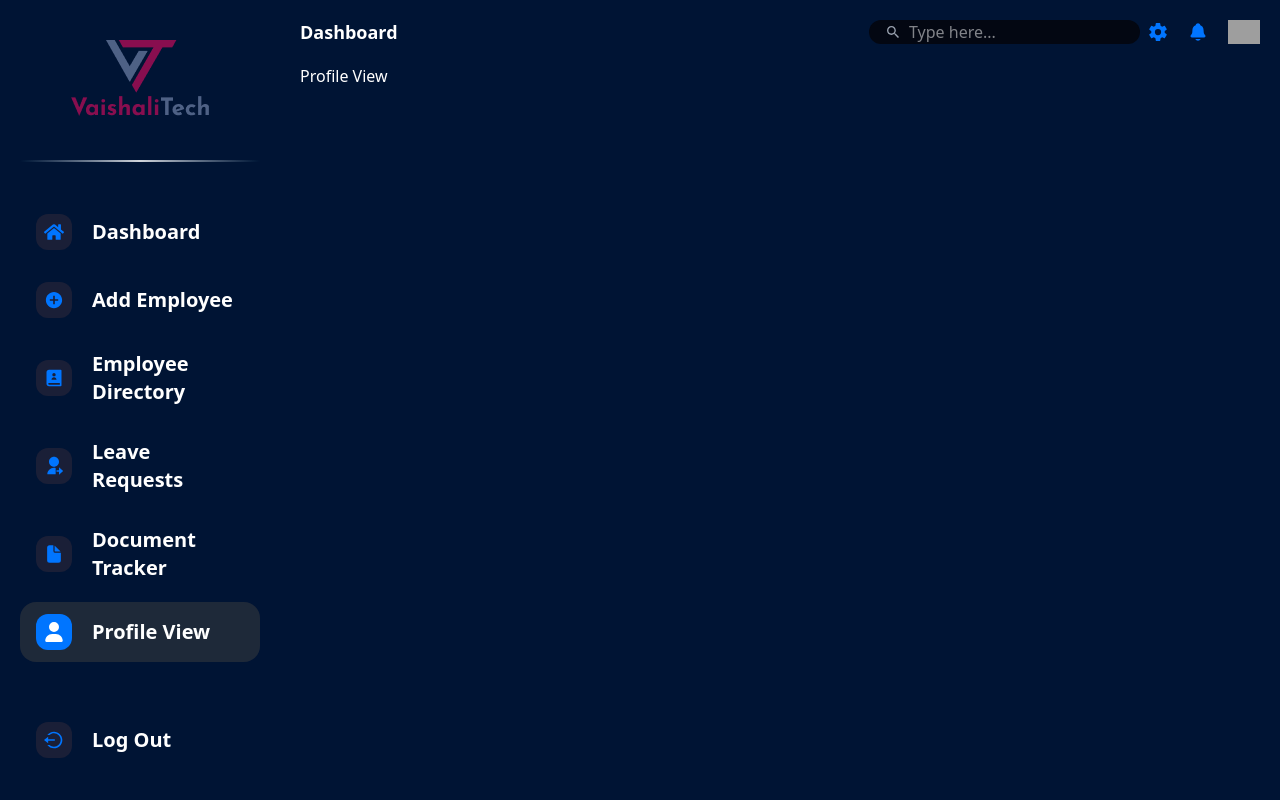
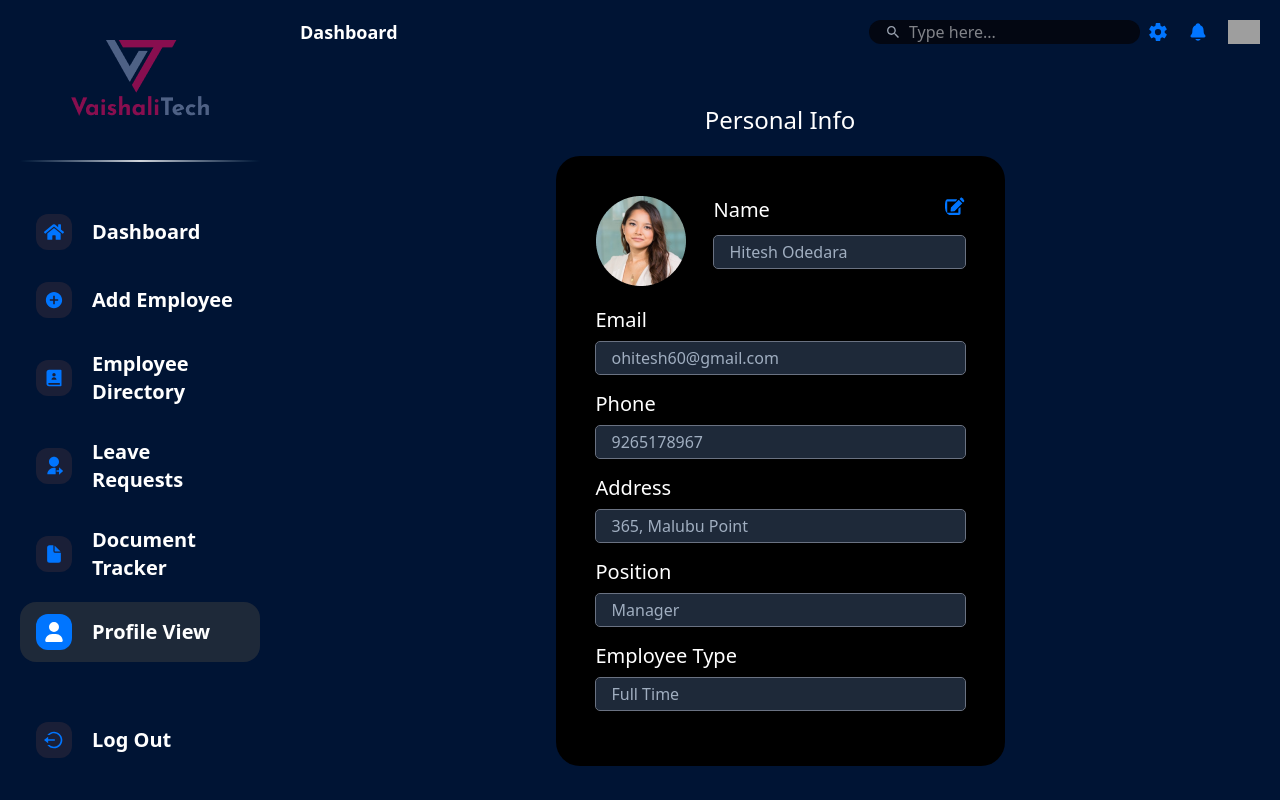
Before and after one commit to ankitWork2001/management, a React (Vite) app: page /admin/profile_view in a window 1280 px wide. Built offline with nearby package versions, Linux system fonts and the light colour scheme; grey boxes are pictures that could not be loaded.

Commit message:
create profileView page

```diff
--- a/src/pages/Admin/ProfileView.jsx
+++ b/src/pages/Admin/ProfileView.jsx
@@ -1,9 +1,74 @@
-import React from 'react'
+import React, { useState } from 'react'
+import profile_image from '../../assets/profile_photo.png'
+import { FaEdit } from "react-icons/fa";
+import { RxCross2 } from "react-icons/rx";
+import { ImCross } from "react-icons/im";
 
 function ProfileView() {
+  const [edit,setEdit] = useState(false)
+  const [data,setData] = useState({
+    profile_photo:profile_image,
+    name:'Hitesh Odedara',
+    email:'ohitesh60@gmail.com',
+    phone:'9265178967',
+    address:'365, Malubu Point',
+    position:'Manager',
+    employee_type:'Full Time'
+  })
+
+  const getData = (e) => {
+     const name = e.target.name;
+     const value = e.target.value;
+     setData(pre => ({
+      ...pre,
+      [name]:value
+     }))
+  }
+
+  const saveData = (e) => {
+     e.preventDefault()
+     setEdit(false)
+  }
   return (
-    <div>
-      Profile View
+    <div className='flex justify-center items-center md:my-10 mt-15'>
+      <div className='flex flex-col gap-5 items-center'>
+        <h2 className='text-2xl'>Personal Info</h2>
+        <div className='bg-black px-10 py-10 rounded-3xl '>
+          <div className='flex gap-7'>
+            <img src={data.profile_photo} alt="image" />
+            <div className='space-y-3'>
+              <div className='flex justify-between'>
+                <label htmlFor="name" className='text-xl'>Name</label>
+                {edit ? <ImCross onClick={() => setEdit(false)} className='cursor-pointer text-[#0075FF] '/> :<FaEdit onClick={() => setEdit(true)} className='text-xl text-[#0075FF] rounded-lg cursor-pointer'/>}
+              </div>
+              <input type="text" readOnly={!edit} className="p-1 bg-gray-800 text-[#A0AEC0]  read-only:outline-gray-500 rounded pl-4 read-only:outline-1 read-only:cursor-not-allowed read-only:rounded"  id='name' name='name' value={data.name} onChange={getData}/>
+            </div>
+          </div>
+          <form onSubmit={saveData} className='mt-5 space-y-4'>
+            <div className='flex flex-col gap-2'>
+              <label htmlFor="email" className='text-xl'>Email</label>
+              <input type="text" name='email' value={data.email} onChange={getData} readOnly={!edit} className="p-1 bg-gray-800 rounded pl-4 text-[#A0AEC0]  read-only:outline-gray-500 read-only:outline-1 read-only:rounded read-only:cursor-not-allowed" />
+            </div>
+            <div className='flex flex-col gap-2'>
+              <label htmlFor="phone" className='text-xl'>Phone</label>
+              <input type="number" name='phone' value={data.phone} onChange={getData} readOnly={!edit} className="p-1 bg-gray-800 rounded pl-4 text-[#A0AEC0]  read-only:outline-gray-500 read-only:outline-1 read-only:rounded read-only:cursor-not-allowed" />
+            </div>
+            <div className='flex flex-col gap-2'>
+              <label htmlFor="address" className='text-xl'>Address</label>
+              <input type="text" name='address' value={data.address} onChange={getData} readOnly={!edit} className="p-1 bg-gray-800 rounded pl-4 text-[#A0AEC0]  read-only:outline-gray-500 read-only:outline-1 read-only:rounded read-only:cursor-not-allowed" />
+            </div>
+            <div className='flex flex-col gap-2'>
+              <label htmlFor="position" className='text-xl'>Position</label>
+              <input type="text" name='position' value={data.position} onChange={getData} readOnly={!edit} className="p-1 bg-gray-800 rounded pl-4 text-[#A0AEC0]  read-only:outline-gray-500 read-only:outline-1 read-only:rounded read-only:cursor-not-allowed" />
+            </div>
+            <div className='flex flex-col gap-2'>
+              <label htmlFor="employee_type" className='text-xl'>Employee Type</label>
+              <input type="text" name='employee_type' value={data.employee_type} onChange={getData}  readOnly={!edit} className="p-1 bg-gray-800 rounded pl-4 text-[#A0AEC0]  read-only:outline-gray-500 read-only:outline-1 read-only:rounded read-only:cursor-not-allowed" />
+            </div>
+            <button className={`${edit ? 'block' : 'hidden'} outline-none cursor-pointer bg-[#0075FF] hover:bg-blue-600 transition-bg duration-300 w-full text-xl py-2 rounded mt-3`}>Save</button>
+          </form>
+        </div>
+      </div>
     </div>
   )
 }
```
Also changed, not shown: src/assets/profile_photo.png (added).
